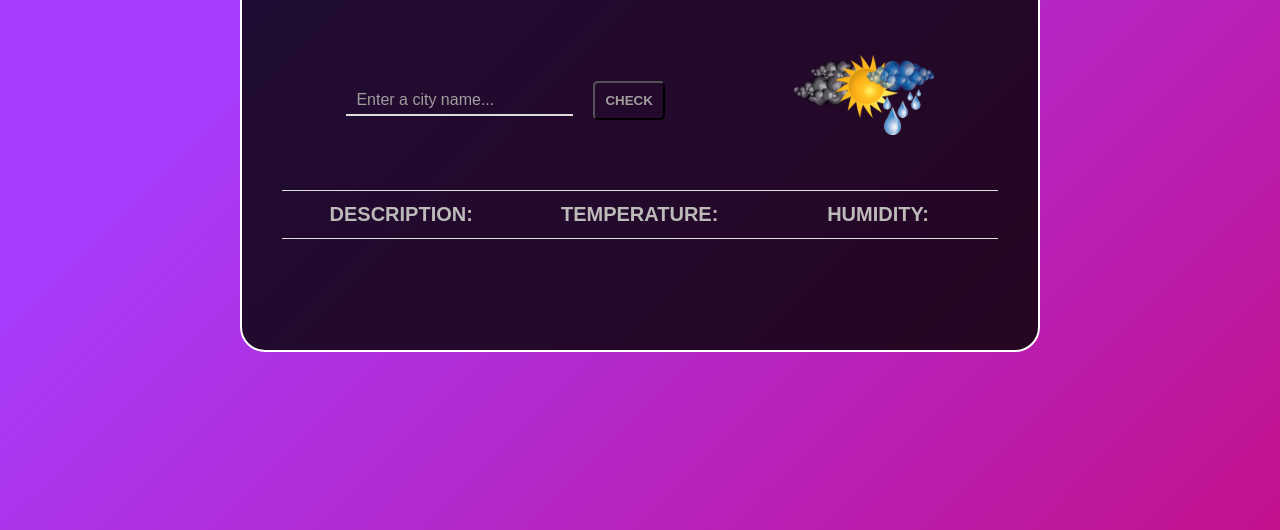
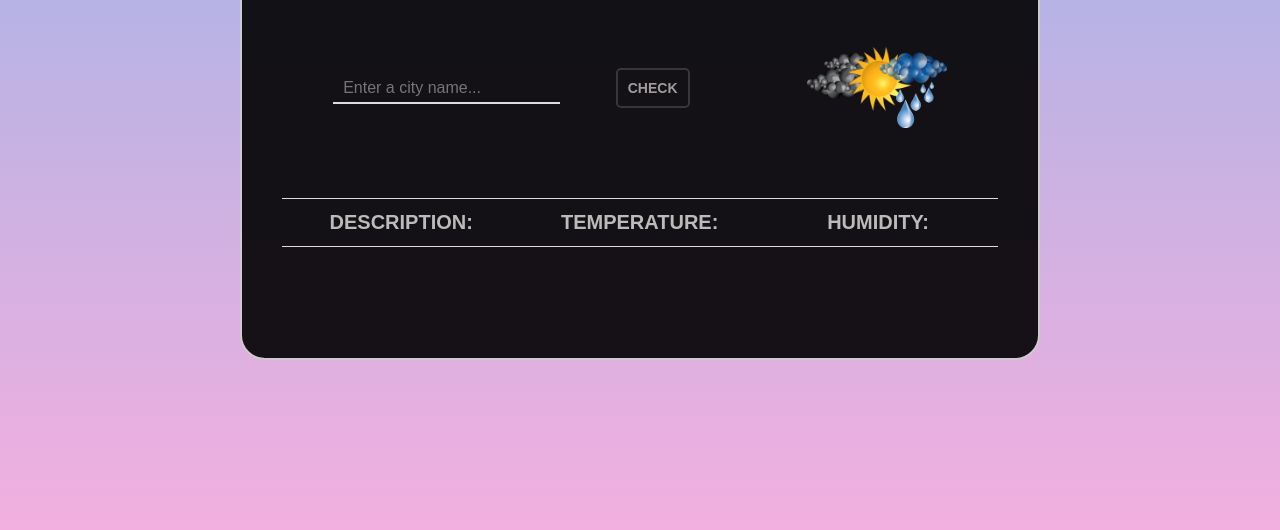
Before and after one commit to milgit-007/Weather-app, a plain HTML site: page index.html in a window 1280 px wide. Shown: the part 270-800 px from the top of the page. Drawn offline with nearby package versions, Linux system fonts and the light colour scheme.

Commit message:
RWD changes

```diff
--- a/index.html
+++ b/index.html
@@ -16,17 +16,17 @@
 
 <body>
 
-
     <div class="wrapper">
         <div class="top">
             <h1>weather app</h1>
             <div class="main-info">
                 <div>
                     <h3 class="city-name"></h3>
-                    <input type="text" placeholder="Enter a city name..."><button>Check</button>
+                    <input type="text" placeholder="Enter a city name...">
+                    <button>Check</button>
                     <p class="validation"></p>
                 </div>
-                <img src="./img/unknown.png" alt="Obrazek przedstawiający pogodę" class="photo">
+                <img src="./img/unknown.png" alt="Obrazek przedstawiający pogodę" class="image">
             </div>
         </div>
         <div class="bottom">
@@ -43,7 +43,6 @@
         </div>
     </div>
 
-
     <script src="https://cdn.jsdelivr.net/npm/axios@1.1.2/dist/axios.min.js"></script>
 
     <script src="./script.js"></script>
--- a/script.js
+++ b/script.js
@@ -9,7 +9,7 @@ const cityInput = document.querySelector('input');
 const checkButton = document.querySelector('button');
 const cityNameElement = document.querySelector('.city-name');
 const validationElement = document.querySelector('.validation');
-const imageElement = document.querySelector('.photo');
+const imageElement = document.querySelector('.image');
 const weatherDescriptionInfoElement = document.querySelector('.description');
 const temperatureInfoElement = document.querySelector('.temperature');
 const humidityInfoElement = document.querySelector('.humidity');
--- a/style.css
+++ b/style.css
@@ -9,60 +9,60 @@ body {
 	justify-content: center;
 	align-items: center;
 	height: 100vh;
+	background-image: linear-gradient(to top, #f2afdf 0%, #98b5e7 100%);
 	font-family: 'Montserrat', sans-serif;
-    color: rgb(255, 255, 255);
-    background-image: linear-gradient(315deg, #c2118d 0%, #a73cff 74%);
-    font-size: 20px;
+	color: rgb(161, 157, 157);
+	font-size: 16px;
 }
 
 h1 {
+	padding: 10px;
+	color: azure;
 	text-transform: uppercase;
 	text-align: center;
-    padding: 10px;
 }
 
 input {
-    font-size: 16px;
 	padding: 5px 10px;
 	margin-top: 10px;
 	background: none;
+	font-size: 12px;
+	color: rgb(161, 157, 157);
 	border: none;
-    color: rgb(161, 157, 157);;
 	border-bottom: 2px solid #ddd;
-}
-
-input::placeholder {
-    color: rgb(161, 157, 157);
-    font-family: 'Montserrat', sans-serif;
 }
 
 button {
 	padding: 10px;
-    margin-left: 20px;
+	margin-top: 10px;
+	margin-left: 50px;
+	background: none;
 	color: rgb(161, 157, 157);
+	font-size: 10px;
+	text-transform: uppercase;
 	font-weight: bold;
-    background: none;
 	border-radius: 5px;
-    text-transform: uppercase;
+	border: 2px solid rgb(56, 54, 54);
 	cursor: pointer;
-    transition: background-color .3s, color .3s;
+	transition: background-color 0.5s, color 0.5s;
 }
 
 button:hover {
+	background-color: hsl(219, 67%, 80%);
 	color: rgb(7, 7, 7);
-    background-color: rgb(202, 82, 152);
 }
 
 .wrapper {
-    width: 800px;
-    padding: 20px 40px;
-    background-color: rgba(0, 0, 0, .8);
-    border: 2px solid white;
+	padding: 20px 10px;
+	width: 100%;
+	max-width: 800px;
+	background-color: rgba(0, 0, 0, 0.9);
+	border: 2px solid #ccc;
 	border-radius: 25px;
 }
 
 .top {
-    height: 260px;
+	height: 230px;
 }
 
 .bottom {
@@ -77,9 +77,13 @@ button:hover {
 }
 
 .city-name {
-    font-size: 50px;
-    color:rgb(202, 82, 152);
-    margin-bottom: 15px;
+	margin-left: 5px;
+	font-size: 25px;
+	color: rgb(235, 155, 215);
+}
+
+.headings {
+	margin-top: 15px;
 }
 
 .headings,
@@ -88,15 +92,18 @@ button:hover {
 	align-items: center;
 }
 
-.headings p{
+.headings p {
 	width: 33.3%;
 	text-align: center;
-    color:rgb(189, 186, 186)
+	color: rgb(189, 186, 186);
+	font-size: 11px;
 }
+
 .weather-info p {
+	margin-top: 20px;
 	width: 33.3%;
 	text-align: center;
-    color:rgb(170, 128, 173);
+	color: rgb(170, 128, 173);
 	font-weight: bold;
 }
 
@@ -109,18 +116,62 @@ button:hover {
 }
 
 .weather-info {
-    height: 65%;
-    font-size: 26px;
+	font-size: 20px;
 }
 
-.photo {
-    width: 140px;
-    height: 140px;
+.image {
+	margin-left: 15px;
 	object-fit: contain;
+	width: 90px;
+	height: 90px;
+}
+
+.validation {
+	margin: 10px auto;
+	font-size: 10px;
+	color: tomato;
+}
+
+@media (min-width: 576px) {
+	body {
+		font-size: 20px;
+	}
+
+	input {
+		font-size: 16px;
+	}
+
+	.city-name {
+		font-size: 45px;
+	}
+
+	.top {
+		height: 260px;
 	}
 
 	.validation {
 		margin-top: 10px;
 		font-size: 14px;
-    color: tomato;
 	}
+
+	.image {
+		width: 140px;
+		height: 140px;
+	}
+
+	.headings p {
+		font-size: 20px;
+	}
+
+	.weather-info {
+		font-size: 26px;
+	}
+
+	.wrapper {
+		padding: 20px 40px;
+	}
+
+	button {
+		font-size: 14px;
+	}
+}
```
Lines whose indentation alone changed are shown as unchanged.
